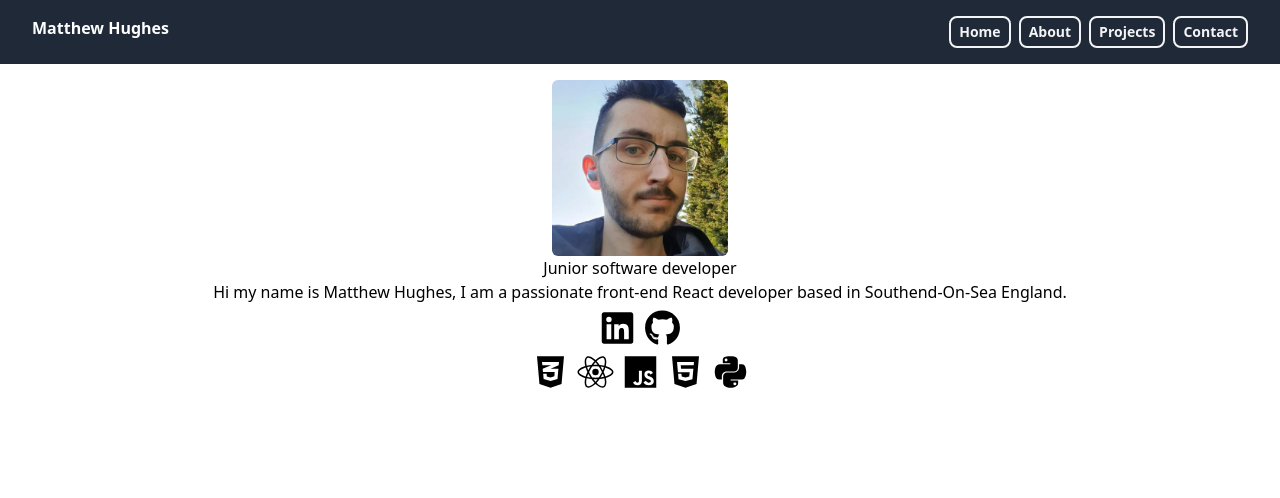
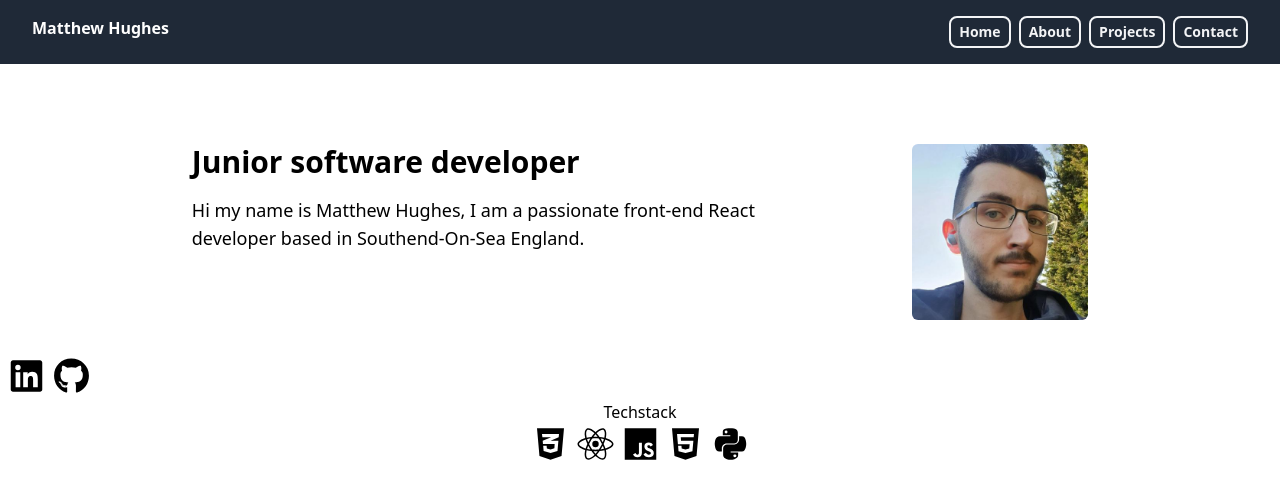
Before and after one commit to mattthughes/portfolio-app, a React (Vite) app: page / in a window 1280 px wide. Shown: the top 498 px of the page. Built offline with nearby package versions, Linux system fonts and the light colour scheme.

Commit message:
Adjusted home page styling

```diff
--- a/src/pages/home/Home.jsx
+++ b/src/pages/home/Home.jsx
@@ -6,18 +6,33 @@ import { faLinkedin, faGithub, faCss3Alt, faReact, faJs, faHtml5, faPython } fro
 const Home = () => {
     return (
         <>
-            <section>
-                <div className="flex justify-center pt-20">
-                    <img className="w-44 h-44 lg:w-44 lg:h-44 rounded-md" src="/docs/images/portfolio-image.jpg" />
+            <section className="lg:pt-4 flex items-center justify-between">
+                <div className="max-w-7xl mx-auto px-4 flex flex-col lg:flex-row items-center lg:items-start pt-20 md:pt-32">
+
+                    {/* TEXT */}
+                    <div className="flex-1 text-center lg:text-left">
+                        <h1 className="text-3xl font-bold mb-4">
+                            Junior software developer
+                        </h1>
+                        <p className="text-lg">
+                            Hi my name is Matthew Hughes, I am a passionate front-end React developer based in Southend-On-Sea England.
+                        </p>
                     </div>
-                <div className="flex">
-                    <div className="flex-1 text-center">
-                        <h1 className="">Junior software developer</h1>
-                        <p className="">Hi my name is Matthew Hughes, I am a passionate front-end React developer based in Southend-On-Sea England. </p>
+
+                    {/* IMAGE */}
+                    <div className="flex-1 flex justify-center lg:justify-end lg:-ml-60">
+                        <img
+                            src="/docs/images/portfolio-image.jpg"
+                            alt="Matthew Hughes"
+                            className="w-44 h-44 rounded-md object-cover"
+                        />
                     </div>
+
                 </div>
             </section>
-            <section>
+
+            <section className="flex items-center">
+                <div className="pt-8">
                     <ul className="flex justify-center p-1 text-xl lg:text-4xl">
                     <li>
                         <a href="https://www.linkedin.com/in/matthew-hughes-37a3291b8/" target="_blank" rel="noopener"
@@ -32,9 +47,13 @@ const Home = () => {
                         </a>
                     </li>
                 </ul>
+                </div>
+
             </section>
 
             <section>
+                <div>
+                     <h3 className="text-center">Techstack</h3>
                 <ul className="flex justify-center text-xl lg:text-4xl">
                     <li><FontAwesomeIcon icon={faCss3Alt} /></li>
                     <li><FontAwesomeIcon icon={faReact} /></li>
@@ -42,6 +61,8 @@ const Home = () => {
                     <li><FontAwesomeIcon icon={faHtml5} /></li>
                     <li><FontAwesomeIcon icon={faPython} /></li>
                 </ul>
+                </div>
+
             </section>
 
         </>
```
Also changed, not shown: 1 other file (tests, documents, lock files or other folders). Lines whose indentation alone changed are shown as unchanged.
